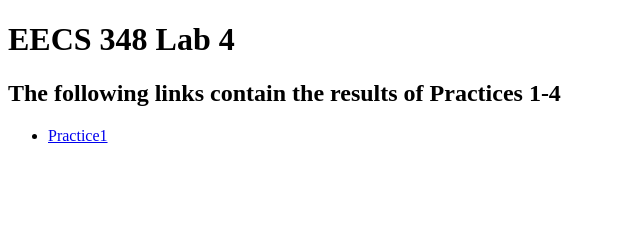
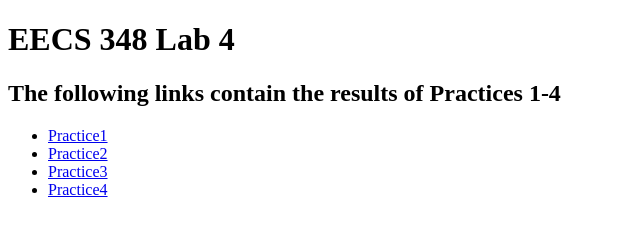
Before and after one commit to heidischieber/eecs348_lab4, a plain HTML site: page index.html in a window 1280 px wide. Shown: the whole page, without its empty margins (0-640 px from the left). Drawn offline with Linux system fonts and the light colour scheme.

Commit message:
add more links

```diff
--- a/index.html
+++ b/index.html
@@ -9,6 +9,9 @@
         <h2>The following links contain the results of Practices 1-4</h2>
         <ul>
             <li><a href="practice1.html">Practice1</a></li>
+            <li><a href="practice2.html">Practice2</a></li>
+            <li><a href="practice3.html">Practice3</a></li>
+            <li><a href="practice4.html">Practice4</a></li>
         </ul>
     </body>
 </html>
```
Also changed, not shown: practice4.html (added).
